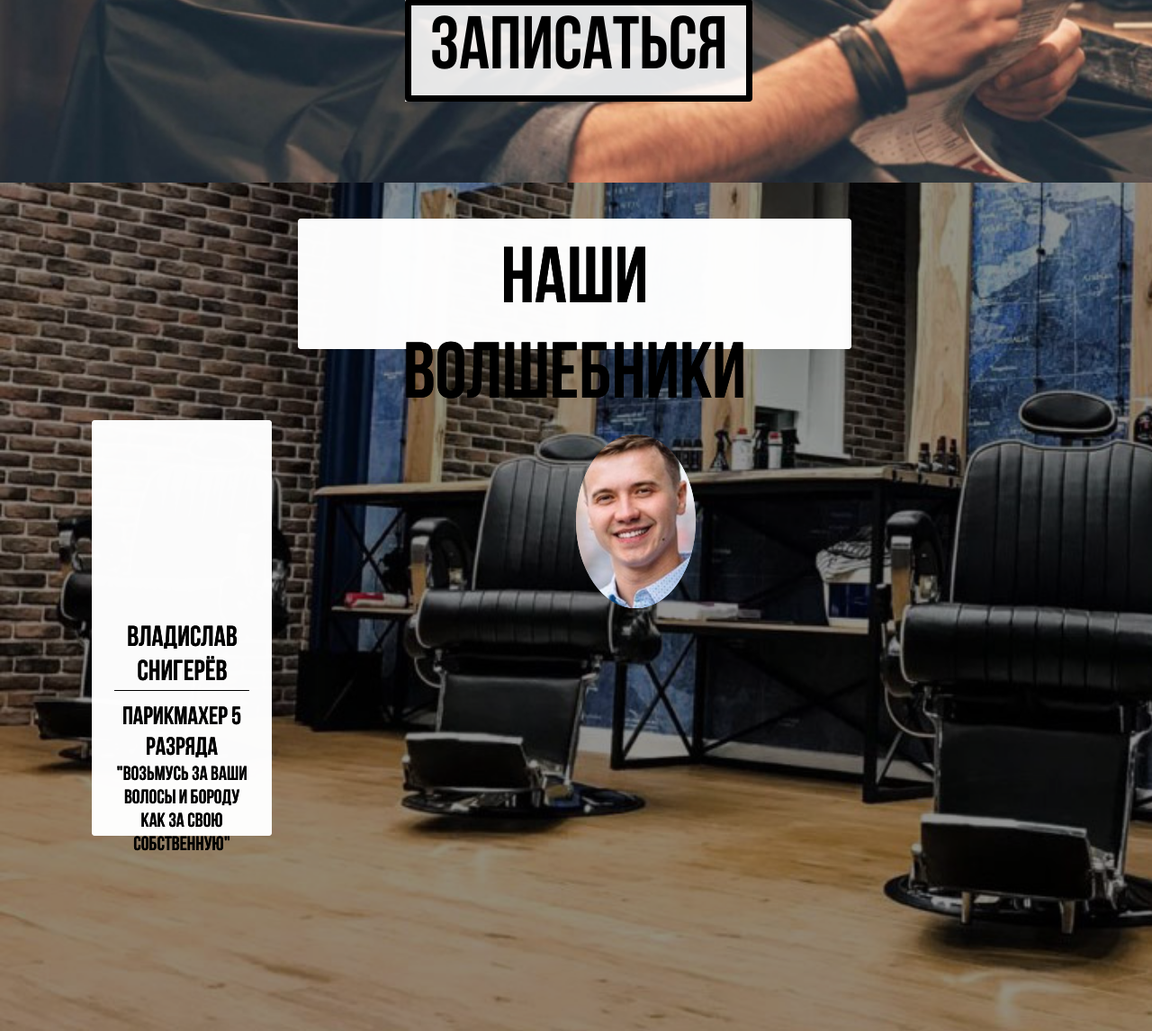
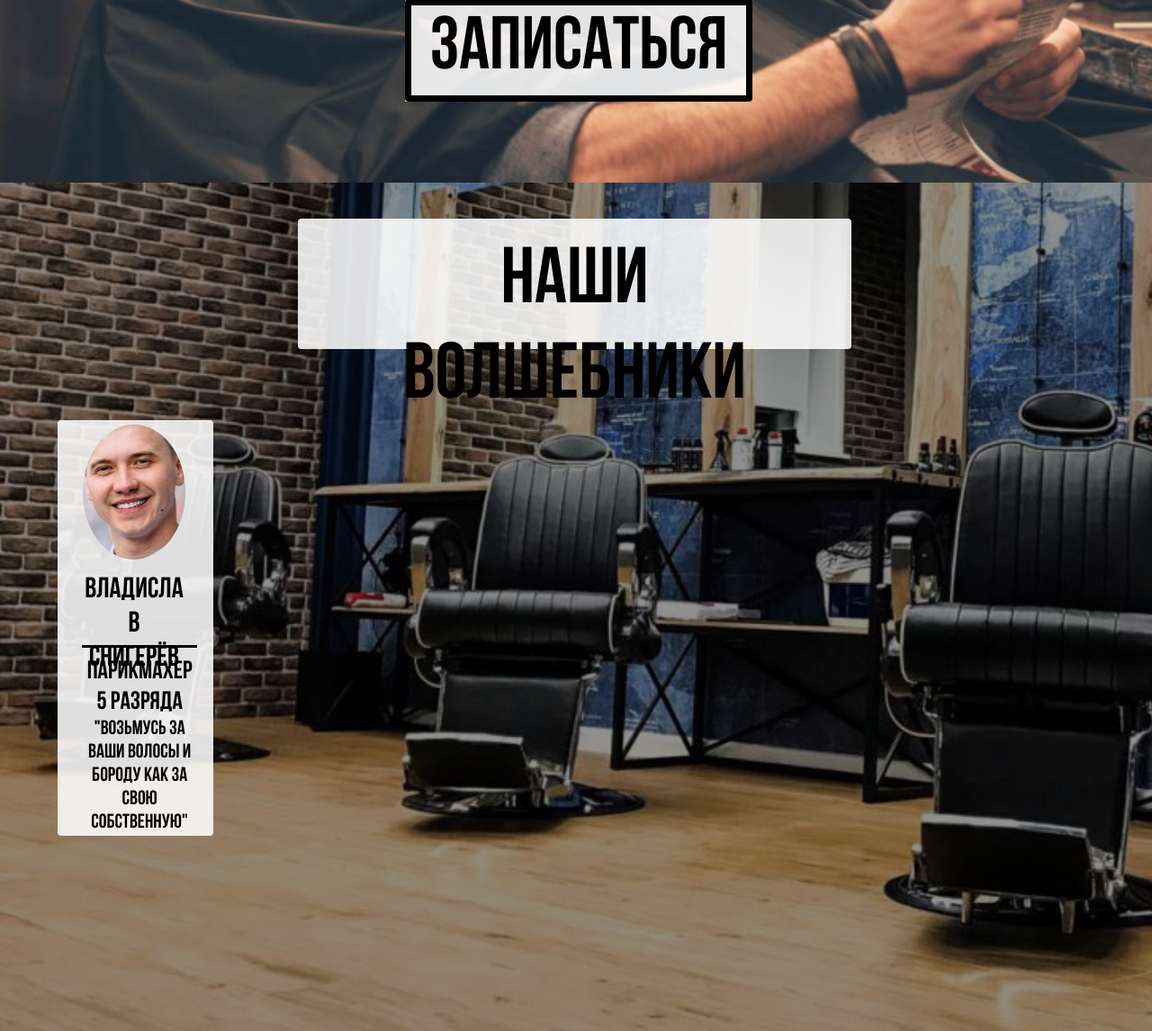
Before and after one commit to VadimShamsheev/kursPython, a Django app: page / in a window 1280 px wide. Shown: the part 1787-2933 px from the top of the page at 90% size. Run offline with Django 3.2, Linux system fonts and the light colour scheme.

Commit message:
Initial Commit

```diff
--- a/courseapp/static/css/index.css
+++ b/courseapp/static/css/index.css
@@ -651,11 +651,17 @@
 }
 
 .inline_class {
-
+    position: relative;
+    margin-top: 264px;
+    height: 482px;
+    width: 90%;
+    margin-left: 5%;
 }
 
 .left_dvig {
-
+    height: 482px;
+    width: 15%;
+    position: relative;
 }
 
 #u482 {
@@ -666,25 +672,22 @@
 	-ms-filter: "progid:DXImageTransform.Microsoft.Alpha(Opacity=87)";
 	filter: alpha(opacity=87);
 	border-radius: 4px;
-	position: relative;
-	margin-right: -10000px;
-	margin-top: 264px;
-	width: 15.63%;
-	left: 7.97%;
+	position: absolute;
+	width: 100%;
 }
 
 #u476 {
 	z-index: 51;
-	height: 193px;
+	height: 150px;
 	opacity: 1;
 	-ms-filter: "progid:DXImageTransform.Microsoft.Alpha(Opacity=100)";
 	filter: alpha(opacity=100);
 	border-radius: 50%;
-	position: relative;
-	margin-right: -10000px;
-	margin-top: 280px;
-	width: 10.37%;
-	left: 50%;
+	position: absolute;
+	margin-top: 0;
+	width: 66.34%;
+	top: 1%;
+	left: 16%;
 	background: transparent url("../images/master.jpg?crc=4070975820") no-repeat center center;
 }
 
@@ -697,25 +700,25 @@
 	text-align: center;
 	font-family: '__Bebas Neue_5';
 	font-weight: 700;
-	position: relative;
-	margin-right: -10000px;
-	margin-top: 488px;
-	width: 10.37%;
-	left: 10.63%;
+	position: absolute;
+	width: 66.34%;
+	top: 170px;
+	left: 16%;
 }
 
 #u488-6 {
 	z-index: 56;
 	min-height: 136px;
 	background-color: transparent;
+	border-top: 3px solid black;
+	padding-top: 10px;
 	text-align: center;
 	font-family: '__Bebas Neue_5';
 	font-weight: 700;
-	position: relative;
-	margin-right: -10000px;
-	margin-top: 578px;
-	width: 11.67%;
-	left: 9.95%;
+	position: absolute;
+	width: 74.47%;
+	top: 250px;
+	left: 15.5%;
 }
 
 #u488-2 {
@@ -744,7 +747,7 @@
 	-ms-filter: "progid:DXImageTransform.Microsoft.Alpha(Opacity=87)";
 	filter: alpha(opacity=87);
 	border-radius: 4px;
-	position: relative;
+	position: absolute;
 	margin-right: -10000px;
 	margin-top: 40px;
 	width: 48.03%;
@@ -765,17 +768,6 @@
 	margin-top: 58px;
 	width: 42.35%;
 	left: 28.7%;
-}
-
-#u1649 {
-	z-index: 83;
-	height: 1px;
-	background-color: #000000;
-	position: relative;
-	margin-right: -10000px;
-	margin-top: 564px;
-	width: 11.67%;
-	left: 9.95%;
 }
 
 .css_verticalspacer .verticalspacer {
--- a/courseapp/templates/index.html
+++ b/courseapp/templates/index.html
@@ -88,10 +88,15 @@
     <div class="browser_width grpelem" id="u497-bw">
      <div id="u497"></div>
     </div>
+    <div class="clearfix grpelem" id="u503-4">
+     <p>наши волшебники</p>
+    </div>
+    <div class="grpelem" id="u518"></div>
     <div class="inline_class">
     {% include 'master_icon.html' %}
-    {% include 'master_icon.html' %}
+
     </div>
+
    </div>
    <div class="verticalspacer" data-offset-top="3053" data-content-above-spacer="3052" data-content-below-spacer="61" data-sizePolicy="fixed" data-pintopage="page_fixedLeft"></div>
   </div>
--- a/courseapp/templates/master_icon.html
+++ b/courseapp/templates/master_icon.html
@@ -5,15 +5,11 @@
     <div class="clearfix grpelem" id="u485-4">
      <p>Владислав Снигерёв</p>
     </div>
+    <hr />
     <div class="clearfix grpelem" id="u488-6">
      <p id="u488-2">парикмахер 5 разряда</p>
      <p id="u488-4">&quot;Возьмусь за ваши волосы и бороду как за свою собственную&quot;</p>
     </div>
     <a class="anchor_item grpelem" id="masters" data-sizePolicy="fixed" data-pintopage="page_fluidx"></a>
-    <div class="grpelem" id="u518"></div>
-    <div class="clearfix grpelem" id="u503-4">
-     <p>наши волшебники</p>
-    </div>
-    <div class="grpelem" id="u1649"></div>
 </div>
 {% endblock %}
```
